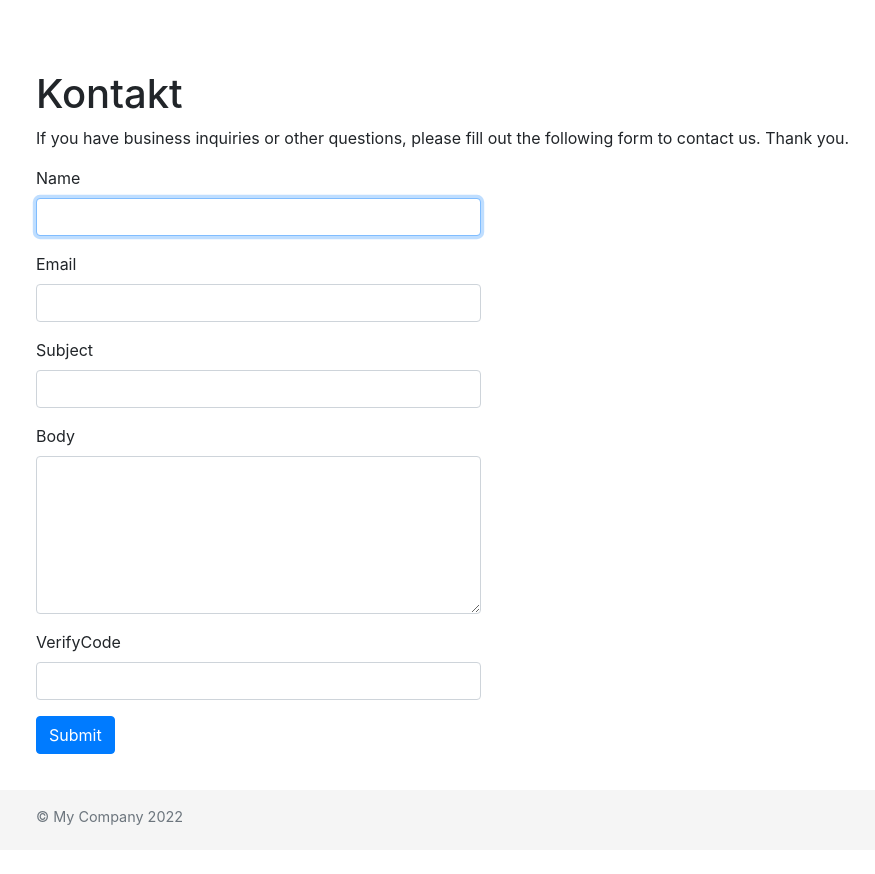
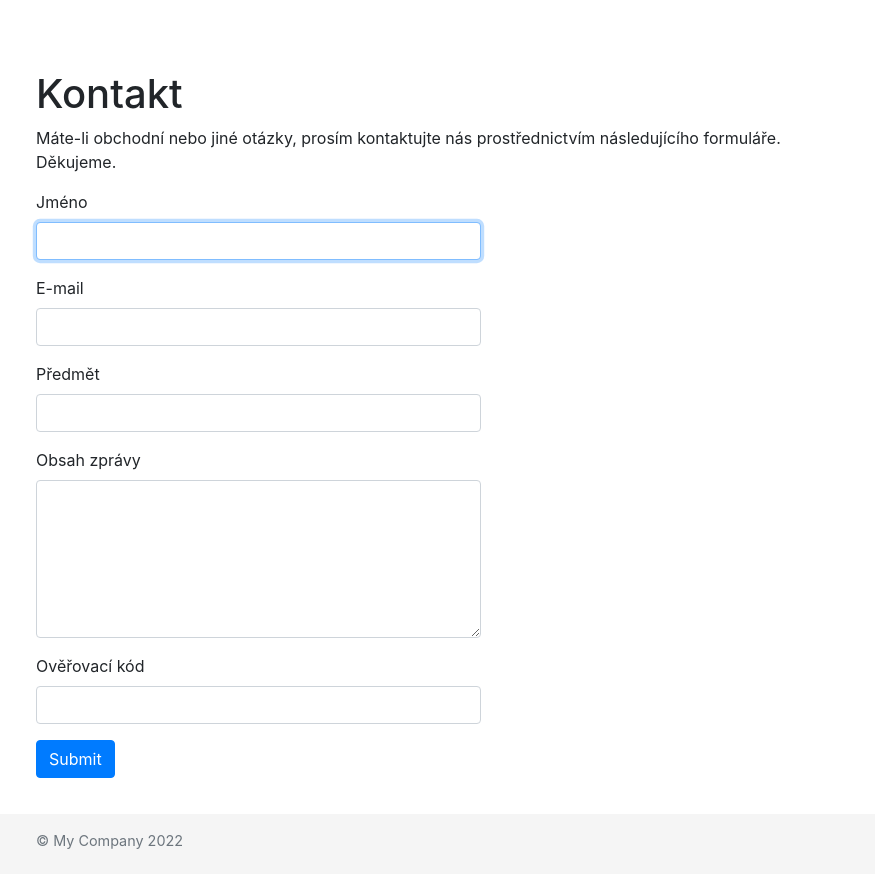
Before and after one commit to jarek3/books_records, a Yii app: template views/site/contact.php in a window 1280 px wide. Shown: the whole page, without its empty margins (49-924 px from the left). Before the commit the page ends 825 px from the top, so only its background shows below. Run offline with PHP 8.4 and a stand-in for Yii, Linux system fonts and the light colour scheme; the template is opened without the code that fills it, so the values that code supplies are empty; form fields are guessed from the names that the template uses; some libraries are stand-ins or nearby versions.

Commit message:
Update contact.php

```diff
--- a/views/site/contact.php
+++ b/views/site/contact.php
@@ -34,8 +34,8 @@ $this->params['breadcrumbs'][] = $this->title;
     <?php else: ?>
 
         <p>
-            If you have business inquiries or other questions, please fill out the following form to contact us.
-            Thank you.
+            Máte-li obchodní nebo jiné otázky, prosím kontaktujte nás prostřednictvím následujícího formuláře.</br>
+            Děkujeme.
         </p>
 
         <div class="row">
@@ -43,17 +43,17 @@ $this->params['breadcrumbs'][] = $this->title;
 
                 <?php $form = ActiveForm::begin(['id' => 'contact-form']); ?>
 
-                    <?= $form->field($model, 'name')->textInput(['autofocus' => true]) ?>
+                    <?= $form->field($model, 'name')->textInput(['autofocus' => true])->label('Jméno') ?>
 
-                    <?= $form->field($model, 'email') ?>
+                    <?= $form->field($model, 'email')->label('E-mail')?>
 
-                    <?= $form->field($model, 'subject') ?>
+                    <?= $form->field($model, 'subject')->label('Předmět') ?>
 
-                    <?= $form->field($model, 'body')->textarea(['rows' => 6]) ?>
+                    <?= $form->field($model, 'body')->textarea(['rows' => 6])->label('Obsah zprávy') ?>
 
                     <?= $form->field($model, 'verifyCode')->widget(Captcha::className(), [
                         'template' => '<div class="row"><div class="col-lg-3">{image}</div><div class="col-lg-6">{input}</div></div>',
-                    ]) ?>
+                    ])->label('Ověřovací kód') ?>
 
                     <div class="form-group">
                         <?= Html::submitButton('Submit', ['class' => 'btn btn-primary', 'name' => 'contact-button']) ?>
```
